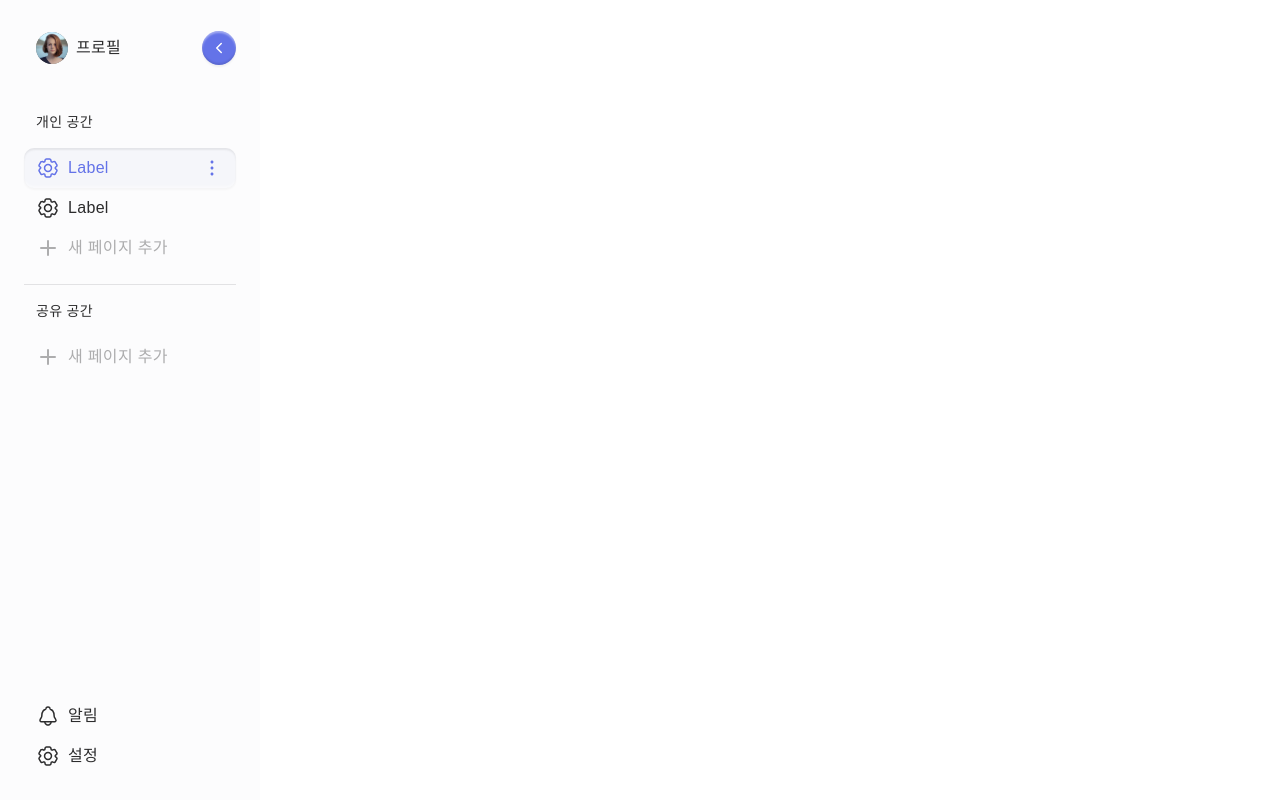
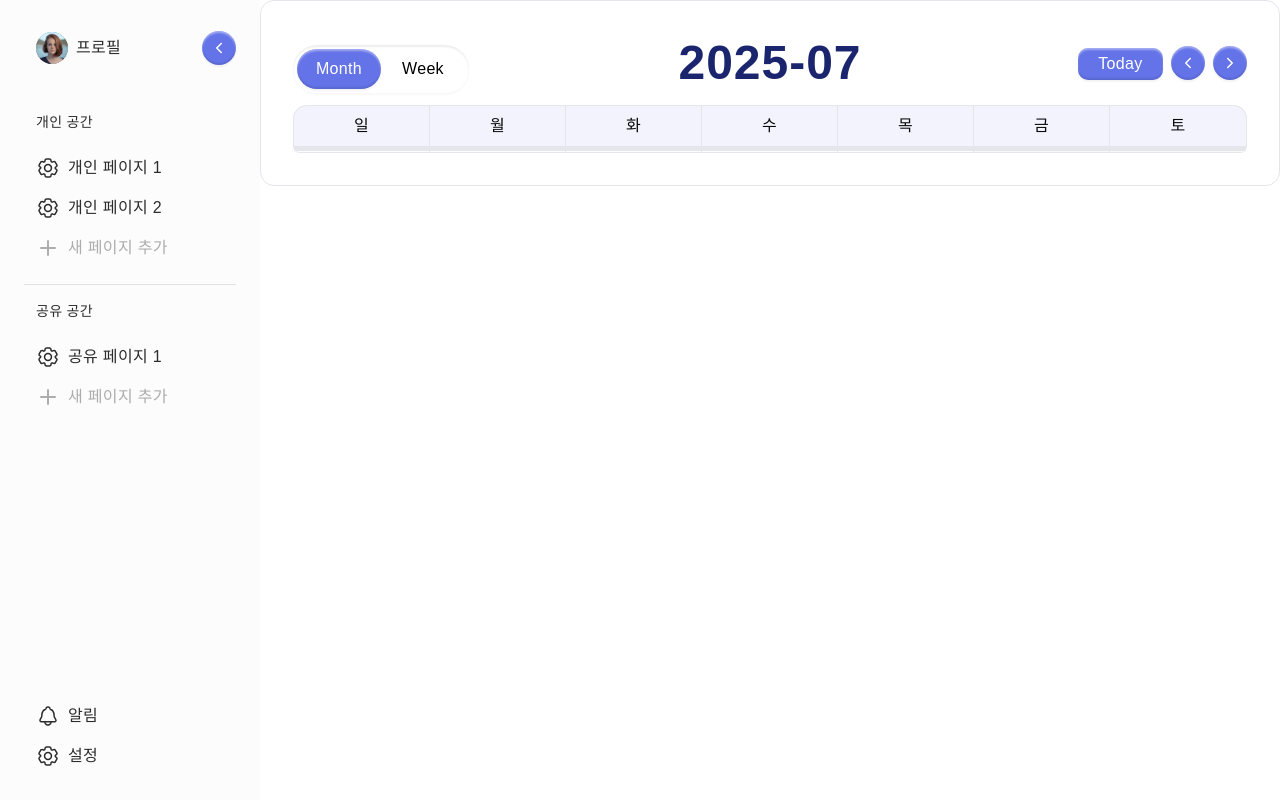
Before and after one commit to kmj0973/Spokit-client, a React (Vite) app: page / in a window 1280 px wide. Built offline with nearby package versions, Linux system fonts and the light colour scheme.

Commit message:
feat : 사이드 바 UI 구현 및 index.css 변수 추가

```diff
--- a/src/App.tsx
+++ b/src/App.tsx
@@ -1,7 +1,13 @@
+import Calendar from './widgets/calendar/ui/Calendar';
 import Sidebar from './widgets/sidebar/ui/Sidebar';
 
 function App() {
-  return <Sidebar />;
+  return (
+    <div className='flex'>
+      <Sidebar />
+      <Calendar />
+    </div>
+  );
 }
 
 export default App;
--- a/src/index.css
+++ b/src/index.css
@@ -47,6 +47,11 @@
   --color-cal-cell-muted-bg: var(--cal-cell-muted-bg);
   --color-cal-cell-muted-text: var(--cal-cell-muted-text);
   --color-cal-btn-bg: var(--cal-btn-bg);
+  /* 사이드바 관련 변수 */
+  --color-sidebar-bg: var(--sidebar-bg);
+  --color-sidebar-text-base: var(--sidebar-text-base);
+  --color-sidebar-text-accent: var(--sidebar-text-accent);
+  --color-sidebar-btn-cliked: var(--sidebar-btn-cliked);
 }
 
 :root {
@@ -90,6 +95,11 @@
   --cal-cell-muted-text: oklch(0.8266 0 0);
   --cal-days-bg: oklch(0.9663 0.0134 281.57);
   --cal-btn-bg: oklch(0.6033 0.1756 274.4);
+  /* 사이드바 관련 변수 */
+  --sidebar-bg: oklch(0.9913 0.0013 286.38);
+  --sidebar-text-base: oklch(0.2935 0.0018 286.29);
+  --sidebar-text-accent: oklch(0.6033 0.1756 274.4);
+  --sidebar-btn-cliked: oklch(0.9735 0.0054 274.97);
 }
 
 .dark {
--- a/src/main.tsx
+++ b/src/main.tsx
@@ -3,9 +3,12 @@ import { createRoot } from 'react-dom/client';
 import './index.css';
 import './reset.css';
 import App from './App.tsx';
+import { BrowserRouter } from 'react-router';
 
 createRoot(document.getElementById('root')!).render(
   <StrictMode>
-    <App />
+    <BrowserRouter>
+      <App />
+    </BrowserRouter>
   </StrictMode>,
 );
--- /dev/null
+++ b/src/widgets/sidebar/ui/PageItem.tsx
@@ -0,0 +1,42 @@
+import { memo } from 'react';
+import { SettingIcon } from '@/shared/ui/icons/SettingIcon';
+import { MoreIcon } from '@/shared/ui/icons/MoreIcon';
+
+interface PageItemProps {
+  id: string;
+  title: string;
+  selected: boolean;
+  onSelect: (id: string) => void;
+}
+
+const PageItem = memo(
+  ({ id, title, selected, onSelect }: PageItemProps) => {
+    return (
+      <div
+        key={id}
+        onClick={() => onSelect(id)}
+        className={`w-full rounded-[10px] px-3 py-2 flex justify-between items-center cursor-pointer ${
+          selected
+            ? 'debossed bg-sidebar-bg text-sidebar-text-accent'
+            : 'text-sidebar-text-base hover:bg-gray-100'
+        }`}
+      >
+        <div className='flex justify-center items-center'>
+          <SettingIcon color={selected ? '#6473E8' : '#2c2c2d'} />
+          <span className={`ml-2 ${selected ? 'text-body2 font-medium' : 'text-body2'}`}>
+            {title}
+          </span>
+        </div>
+        {selected && <MoreIcon color='#6473E8' />}
+      </div>
+    );
+  },
+  (prev, next) => {
+    /* selected 값이 바뀔 때만 리렌더링 */
+    return prev.selected === next.selected;
+  },
+);
+
+PageItem.displayName = 'PageItem';
+
+export default PageItem;
--- a/src/widgets/sidebar/ui/Sidebar.tsx
+++ b/src/widgets/sidebar/ui/Sidebar.tsx
@@ -1,15 +1,64 @@
+import { useMemo, useState } from 'react';
+import { useLocation, useNavigate } from 'react-router';
 import SidebarHeader from './SidebarHeader';
+import SidebarSection from './SidebarSection';
 import SidebarFooter from './SidebarFooter';
-import { SidebarSection } from './SidebarSection';
+
+interface Page {
+  id: string;
+  title: string;
+  type: 'personal' | 'shared';
+}
+
+/* 페이지 mock데이터 */
+const initialPages: Page[] = [
+  { id: '1', title: '개인 페이지 1', type: 'personal' },
+  { id: '2', title: '개인 페이지 2', type: 'personal' },
+  { id: '3', title: '공유 페이지 1', type: 'shared' },
+];
 
 export default function Sidebar() {
+  const [pages, setPages] = useState<Page[]>(initialPages);
+
+  const location = useLocation();
+  const navigate = useNavigate();
+
+  /* 선택된 페이지 아이디 */
+  const selectedPageId = location.pathname.split('/')[2];
+
+  /* 새 페이지 추가 */
+  const addPage = (type: 'personal' | 'shared') => {
+    const newPage = {
+      id: Math.random().toString(36).slice(2),
+      title: type === 'personal' ? '개인 새 페이지' : '공유 새 페이지',
+      type,
+    };
+    setPages((prev) => [...prev, newPage]);
+  };
+
+  /* 섹션별 페이지 필터링 */
+  const personalPages = useMemo(() => pages.filter((p) => p.type === 'personal'), [pages]);
+  const sharedPages = useMemo(() => pages.filter((p) => p.type === 'shared'), [pages]);
+
   return (
-    <div className='max-w-[260px] h-screen p-6 text-[#2c2c2d] bg-[#FCFCFD] flex flex-col justify-between items-center'>
+    <div className='min-w-[260px] h-screen p-6 text-sidebar-text-base bg-sidebar-bg flex flex-col justify-between items-center'>
       <div className='w-full'>
         <SidebarHeader />
-        <SidebarSection title='개인 공간' />
+        <SidebarSection
+          title='개인 공간'
+          pages={personalPages} //필터링된 mock 페이지 데이터
+          selectedPageId={selectedPageId} // 선택된 페이지 id
+          onSelectPage={(id) => navigate(`/personal/${id}`)}
+          onAddPage={() => addPage('personal')}
+        />
         <div id='divider' className='w-full h-[1px] bg-[#e2e2e4]' />
-        <SidebarSection title='공유 공간' />
+        <SidebarSection
+          title='공유 공간'
+          pages={sharedPages}
+          selectedPageId={selectedPageId}
+          onSelectPage={(id) => navigate(`/shared/${id}`)}
+          onAddPage={() => addPage('shared')}
+        />
       </div>
       <SidebarFooter />
     </div>
--- a/src/widgets/sidebar/ui/SidebarSection.tsx
+++ b/src/widgets/sidebar/ui/SidebarSection.tsx
@@ -1,38 +1,48 @@
-import { MoreIcon } from '@/shared/ui/icons/MoreIcon';
-import { SettingIcon } from '@/shared/ui/icons/SettingIcon';
 import { Plus } from 'lucide-react';
+import { memo } from 'react';
+import PageItem from './PageItem';
 
-type Props = {
+interface Page {
+  id: string;
   title: string;
-};
+  type: 'personal' | 'shared';
+}
 
-export const SidebarSection = ({ title }: Props) => {
+interface Props {
+  title: string;
+  pages: Page[];
+  selectedPageId: string | null;
+  onSelectPage: (id: string) => void;
+  onAddPage: () => void;
+}
+
+const SidebarSection = memo(({ title, pages, selectedPageId, onSelectPage, onAddPage }: Props) => {
+  console.log(`렌더링됨: ${title}`); // ✅ 디버깅용
   return (
     <div className='w-full mb-4 flex flex-col'>
-      <div className='mx-3 my-4 text-label-medium flex justify-start'>{title}</div>
+      <div className='mx-3 my-4 text-label-medium'>{title}</div>
       <div className='flex flex-col'>
-        {title == '개인 공간' && (
-          <>
-            <div className='w-full debossed rounded-[10px] px-3 py-2 bg-[#F5F6FA] text-[#6473E8] flex justify-between items-center cursor-pointer'>
-              <div className='flex justify-center items-center'>
-                <SettingIcon color='#6473E8' />
-                <span className='ml-2 text-body2-medium'>Label</span>
-              </div>
-              <MoreIcon color='#6473E8' />
-            </div>
-            <div className='w-full rounded-[10px] px-3 py-2 flex justify-between items-center cursor-pointer'>
-              <div className='flex justify-center items-center '>
-                <SettingIcon />
-                <span className='ml-2 text-body2'>Label</span>
-              </div>
-            </div>
-          </>
-        )}
-        <div className='w-full rounded-[10px] px-3 py-2 text-[#adadae] flex justify-start items-center cursor-pointer'>
+        {pages.map((page) => (
+          <PageItem
+            key={page.id}
+            id={page.id}
+            title={page.title}
+            selected={selectedPageId === page.id}
+            onSelect={onSelectPage}
+          />
+        ))}
+        <div
+          onClick={onAddPage}
+          className='w-full rounded-[10px] px-3 py-2 text-[#adadae] flex justify-start items-center cursor-pointer hover:bg-gray-100'
+        >
           <Plus />
           <span className='ml-2 text-body2'>새 페이지 추가</span>
         </div>
       </div>
     </div>
   );
-};
+});
+
+SidebarSection.displayName = 'SidebarSection';
+
+export default SidebarSection;
```
